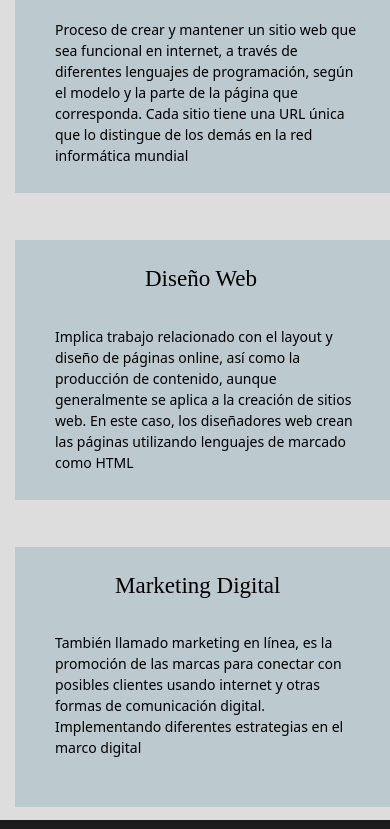
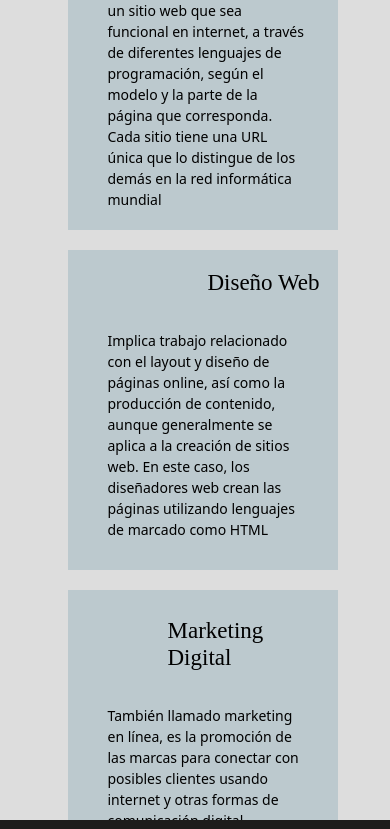
Before and after one commit to cotysanchez/desarrolloweb, a website: page index.html in a window 390 px wide. Shown: the part 317-1146 px from the top of the page. Drawn offline with nearby package versions, Linux system fonts and the light colour scheme.

Commit message:
cambiando estilo de clase Props

```diff
--- a/scss/_home.scss
+++ b/scss/_home.scss
@@ -61,21 +61,12 @@
     background-color: rgb(188, 201, 206);
     color: #000000;
     margin-top: 60px;
-
-    display: inline-block;
+    display: flex;
+    flex-direction: column;
+    justify-content: center;
+    align-items: center;
 }
 
-.tituloCajas {
-    padding: 20px 20px 0px 80px;
-}
-
-.tituloCajas2 {
-    padding: 20px 8px 0px 110px;
-}
-
-.tituloCajas3 {
-    padding: 20px 10px 0px 70px;
-}
 
 .contenidoCajas {
     padding: 30px 32px 20px 40px
--- a/scss/_mediaquery.scss
+++ b/scss/_mediaquery.scss
@@ -488,11 +488,9 @@ h3 {
     }
 
     .props {
-        width: 380px;
-        height: 260px;
         background-color: rgb(188, 201, 206);
         color: #000000;
-        margin-top: 40px;
+        margin-top: 20px;
 
     }
 
```
Also changed, not shown: css/main.css, 1 other file.
